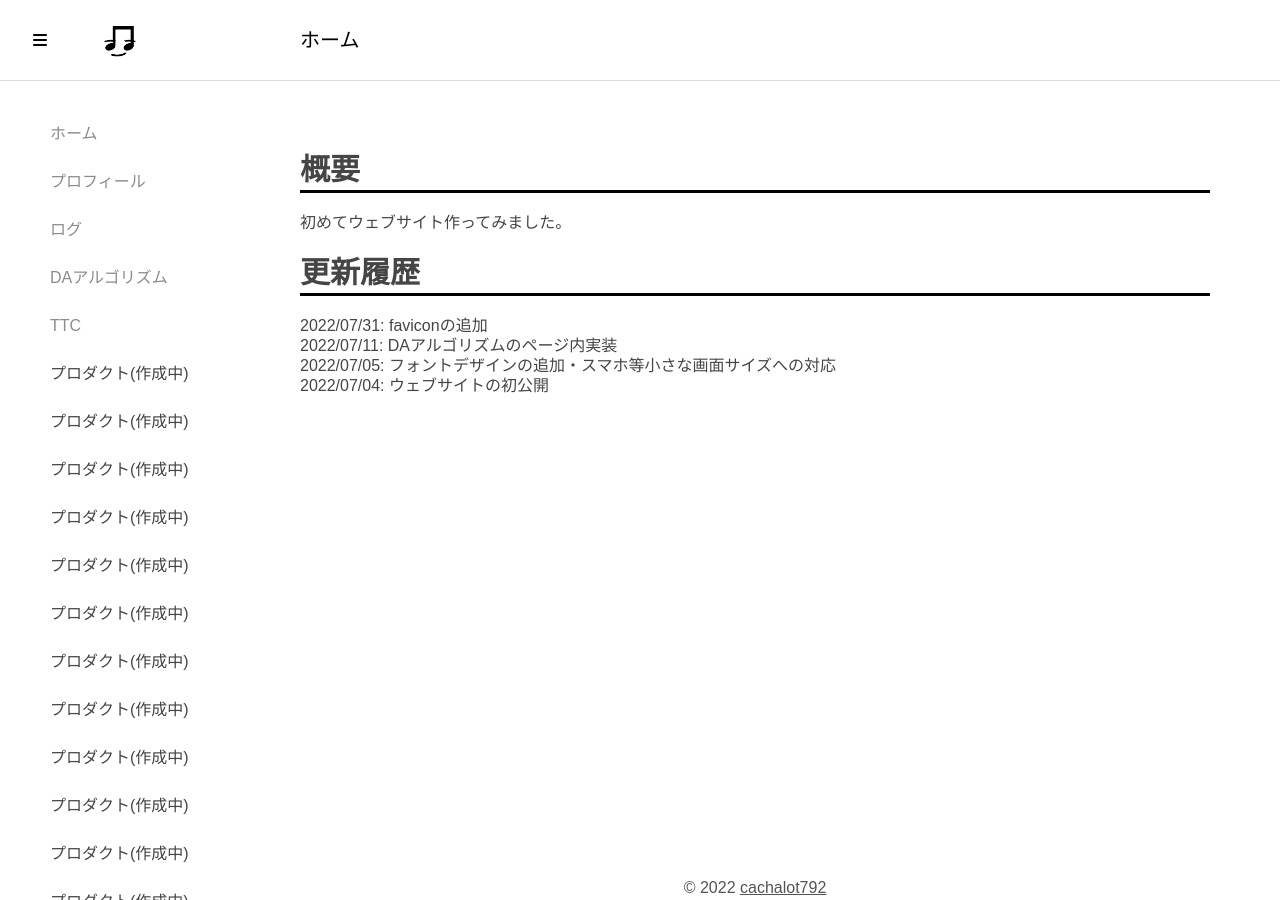
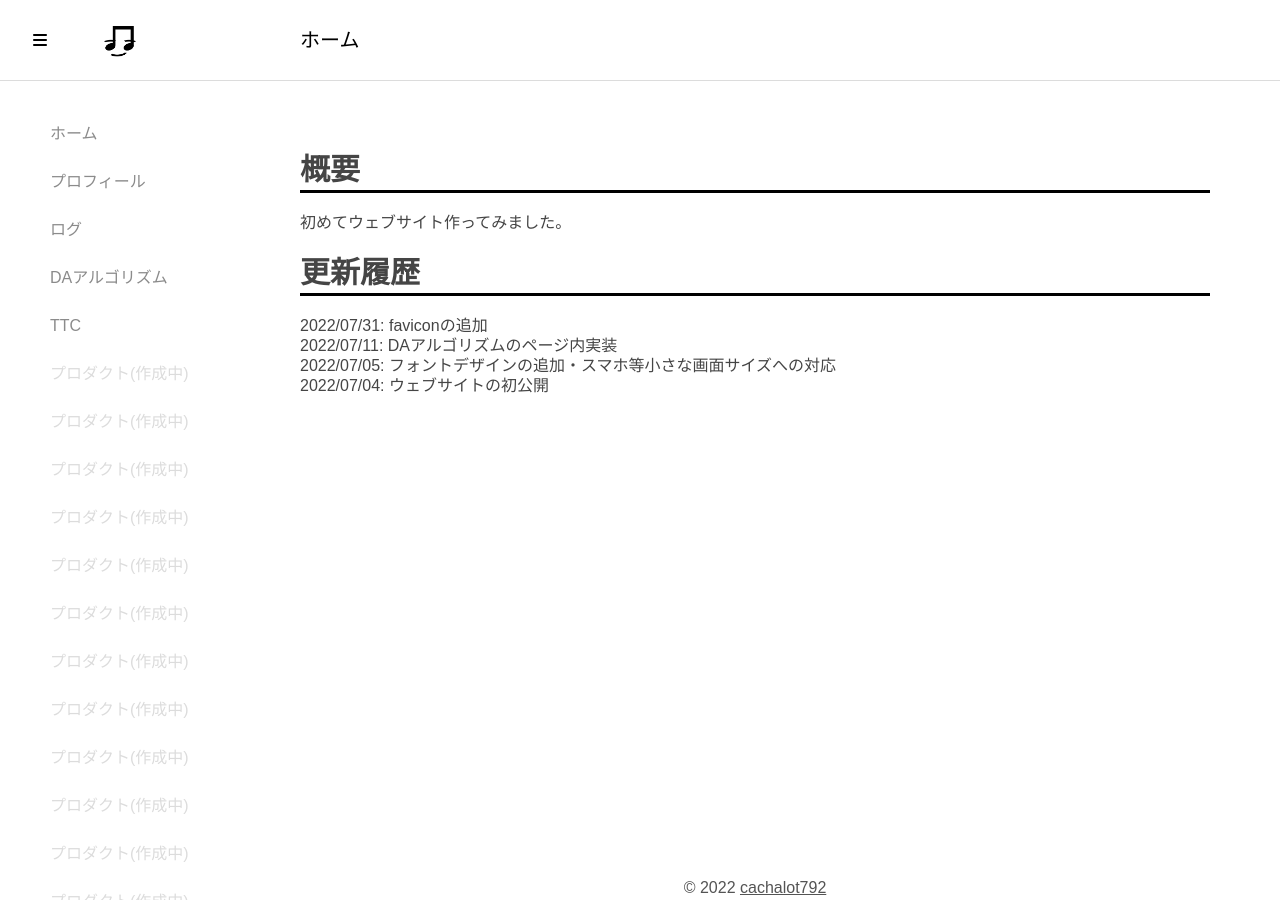
Before and after one commit to Cachalot792/Website_Ver.1, a Jekyll site: the page built from index.md, in a window 1280 px wide. Built offline with Jekyll 4.4.1, drawn with Linux system fonts in a browser that asks for light colours; nearby versions of some CDN libraries; Markdown is read by kramdown in place of the engine named in the settings.

Commit message:
nav レイアウトテスト

```diff
--- a/scripts/default.js
+++ b/scripts/default.js
@@ -12,3 +12,9 @@
   $('.nav-bar').addClass('nav-bar-white');
   $('header').addClass('header-onclick');
 };
+
+$(window).bind("load", function(){
+  if(document.URL.indexOf("https://cachalot792.github.io/")) {
+    $('nav li:nth-child(1)').css('color', 'black');
+  }
+});
--- a/styles/default.css
+++ b/styles/default.css
@@ -150,6 +150,7 @@
 }
 nav li{
   line-height: 3;
+  color: #dcdcdc;
 }
 nav a{
   color: #8b8b8b;
@@ -287,6 +288,10 @@
   color:#b6b6b6;/*#928484*/
 }
 
+.nav-highlight{
+  color: black;
+}
+
 /*******************************************************************************************************************/
 /*レスポンシブ css*/
 
```
Also changed, not shown: styles/nav.css (added).
